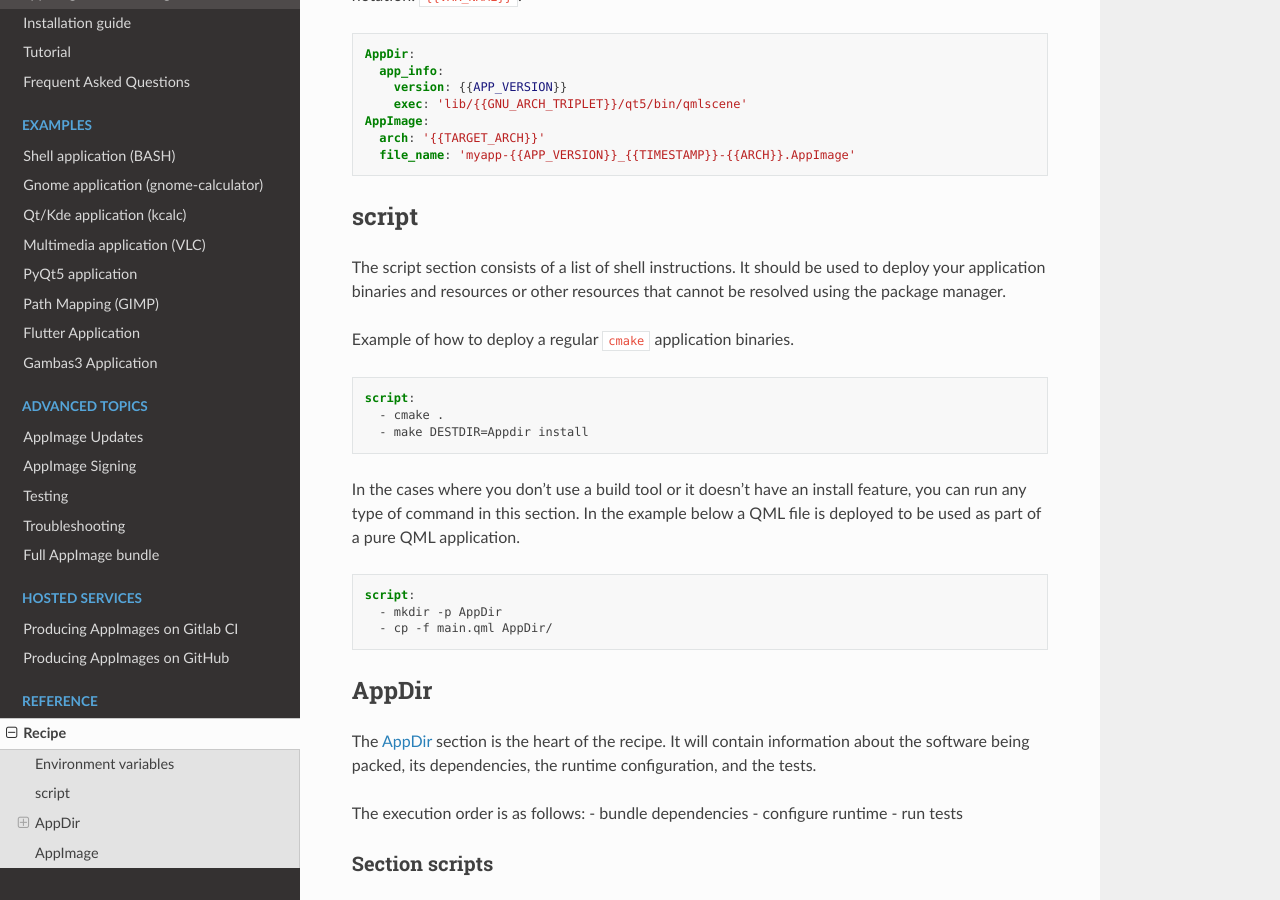
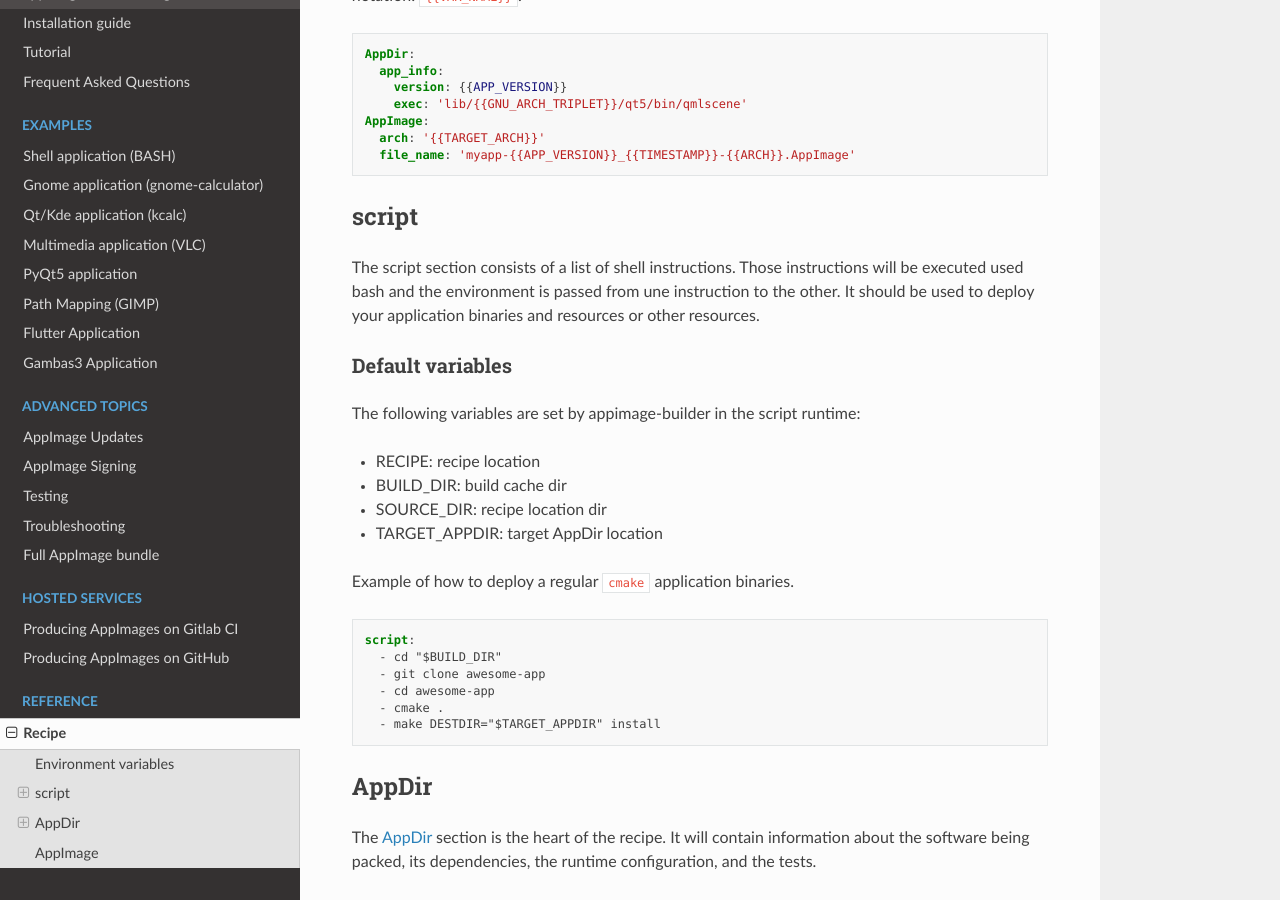
Before and after one commit to AppImageCrafters/appimage-builder-docs, a Sphinx documentation site: the page built from source/reference/recipe.rst, in a window 1280 px wide and 900 px high, scrolled down 328 px. Built offline with Sphinx 7.4.7 and the Read the Docs theme 2.0.0, drawn with Linux system fonts in a browser that asks for light colours.

Commit message:
Update Recipe > Script specification including default variables

```diff
--- a/source/reference/recipe.rst
+++ b/source/reference/recipe.rst
@@ -28,28 +28,32 @@ Environment variables can be placed anywhere in the configuration file using the
 script
 ======
 
-The script section consists of a list of shell instructions. It should be used to deploy
-your application binaries and resources or other resources that cannot be resolved
-using the package manager.
+The script section consists of a list of shell instructions. Those instructions will be executed used bash and the
+environment is passed from une instruction to the other. It should be used to deploy your application binaries and
+resources or other resources.
+
+-----------------
+Default variables
+-----------------
+
+The following variables are set by appimage-builder in the script runtime:
+
+- RECIPE: recipe location
+- BUILD_DIR: build cache dir
+- SOURCE_DIR: recipe location dir
+- TARGET_APPDIR: target AppDir location
+
 
 Example of how to deploy a regular ``cmake`` application binaries.
 
 .. code-block:: yaml
 
     script:
+      - cd "$BUILD_DIR"
+      - git clone awesome-app
+      - cd awesome-app
       - cmake .
-      - make DESTDIR=Appdir install
-
-
-In the cases where you don't use a build tool or it doesn't have an install feature,
-you can run any type of command in this section. In the example below a QML file
-is deployed to be used as part of a pure QML application.
-
-.. code-block:: yaml
-
-    script:
-      - mkdir -p AppDir
-      - cp -f main.qml AppDir/
+      - make DESTDIR="$TARGET_APPDIR" install
 
 .. _recipe_appdir:
 
```
